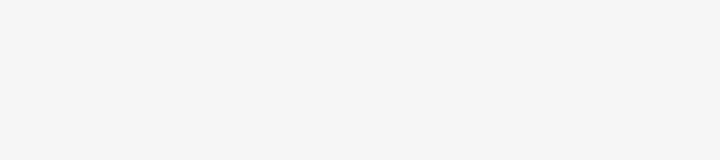
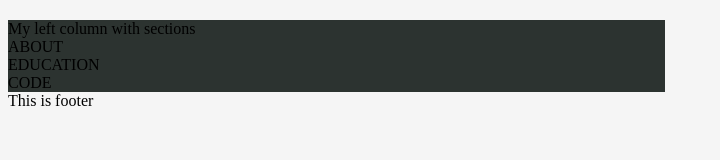
Before and after one commit to bblark/rsschool-cv, a plain HTML site: page index.html in a window 1280 px wide. Shown: the whole page, without its empty margins (0-720 px from the left). Drawn offline with Linux system fonts and the light colour scheme.

Commit message:
feat: add some structure and content to html

```diff
--- a/css/style.css
+++ b/css/style.css
@@ -10,3 +10,10 @@ body {
 .columns {
     display: flex;
 }
+.left-col{
+    width: 52%;
+    background-color: #2C3330;
+}
+.right-col{
+    width: 48%;
+}
--- a/index.html
+++ b/index.html
@@ -8,10 +8,18 @@
 <body>
 <div class="wrap-container">
     <div class="columns">
-        <div class="left-col"></div>
-        <aside class="right-col"></aside>
+        <div class="left-col">
+            My left column with sections
+            <section class="about">ABOUT</section>
+            <section class="education">EDUCATION</section>
+            <section class="code">CODE</section>
+        </div>
+        <aside class="right-col">
+            <div class="photo"></div>
+            <div class="contacts"></div>
+        </aside>
     </div>
-    <footer></footer>
+    <footer class="footer">This is footer</footer>
 </div>
 </body>
 </html>
```
